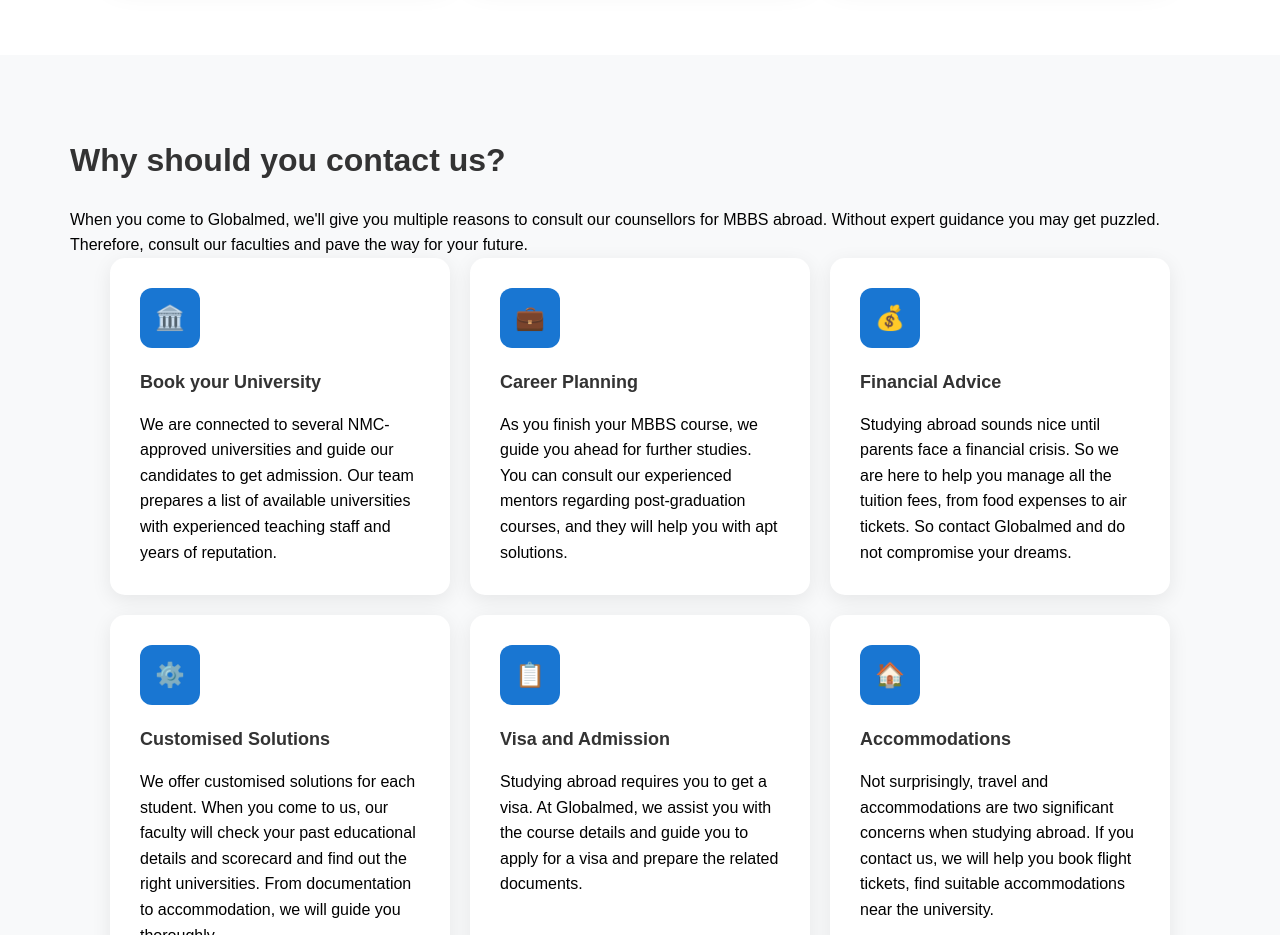
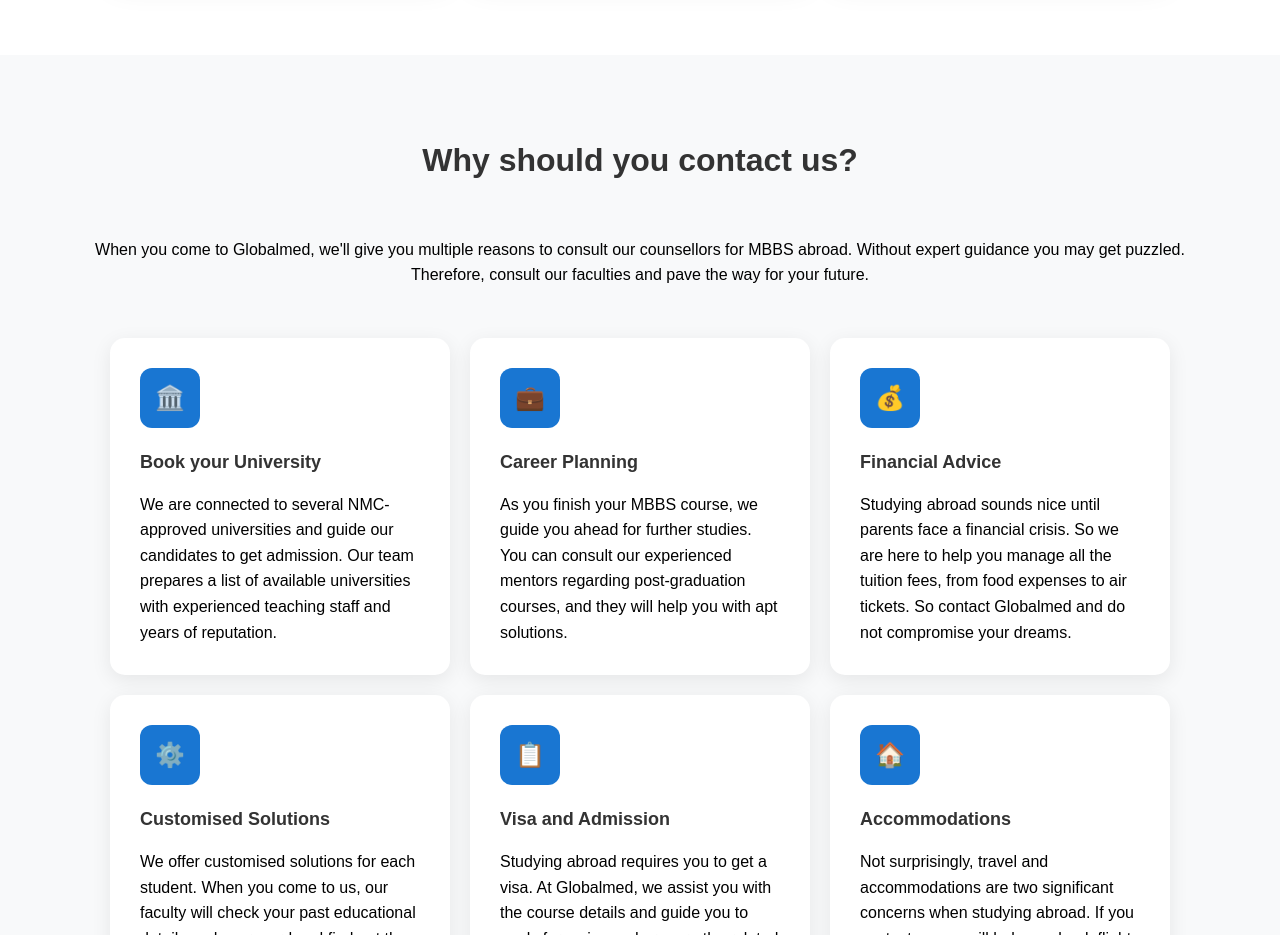
Before and after one commit to Zaheer8890/Globale_Med-Project, a plain HTML site: page index.html in a window 1280 px wide. Shown: the part 2420-3355 px from the top of the page. Drawn offline with Linux system fonts and the light colour scheme.

```diff
--- a/Style_Home.css
+++ b/Style_Home.css
@@ -267,15 +267,24 @@
 
         .services-intro {
     max-width: 600px;
-            margin-bottom: 50px;
+    margin: 0 auto 60px; /* center + bottom spacing */
+    text-align: center;   /* center-align all inner text */
+
 }
 
 .services-intro h2 {
     font-size: 32px;
     font-weight: bold;
-            margin-bottom: 20px;
+    margin-bottom: 50px;
     color: #333;
+
 }
+
+.services-intro p {
+    padding-bottom: 50px;
+}
+
+
 
         .services-grid {
             display: grid;
--- a/index.html
+++ b/index.html
@@ -4,6 +4,7 @@
     <meta charset="UTF-8">
     <meta name="viewport" content="width=device-width, initial-scale=1.0">
     <title>Globalmed consultancy - MBBS Abroad Consultant</title>
+    <link rel="icon" href="./images/Logo.jpg" type="image/x-icon">
 
     <link rel="stylesheet" href="Style_Home.css">
 </head>
```
Also changed, not shown: About.html (+1 -0 lines), Mari.html (+1 -0 lines), OSH.html (+2 -0 lines), Orenburg.html (+2 -0 lines), Services.html (+1 -0 lines), perm.html (+1 -0 lines), pskov.html (+1 -0 lines), tver.html (+1 -0 lines). Lines whose indentation alone changed are shown as unchanged.
